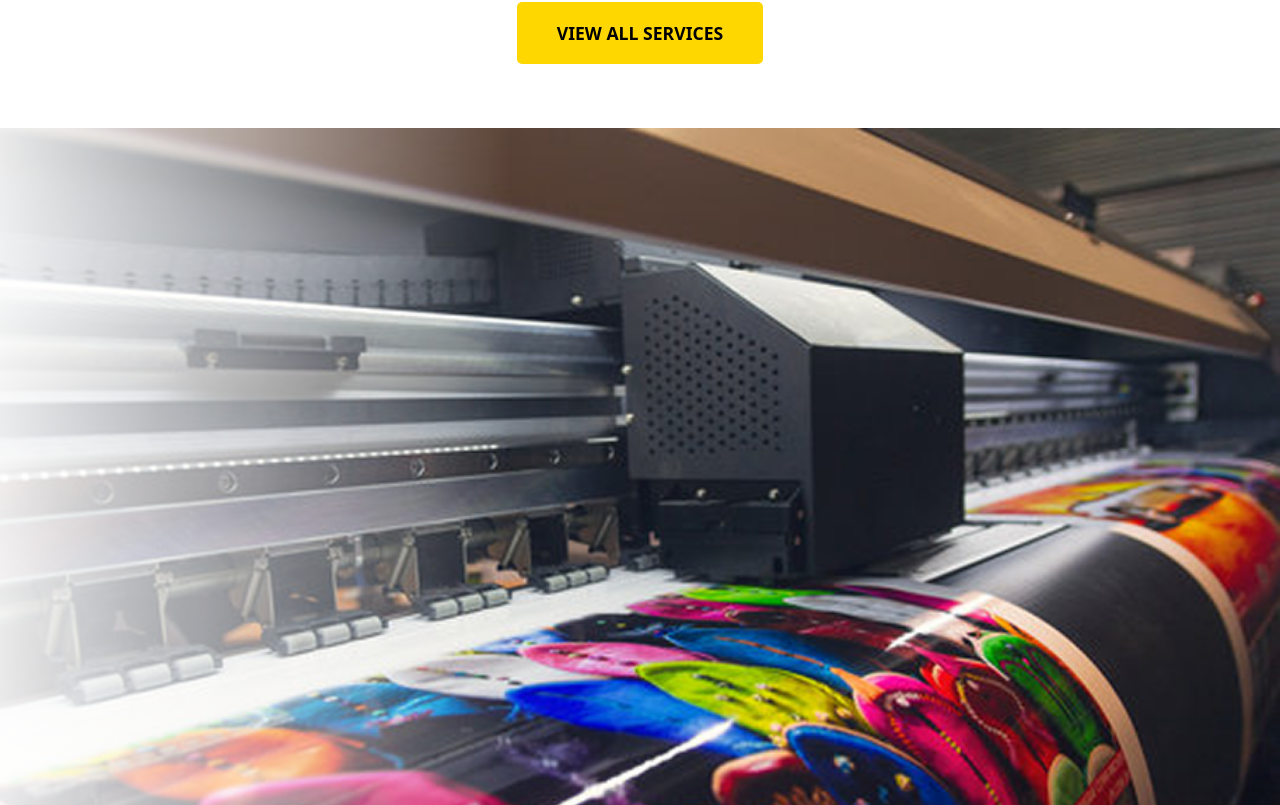
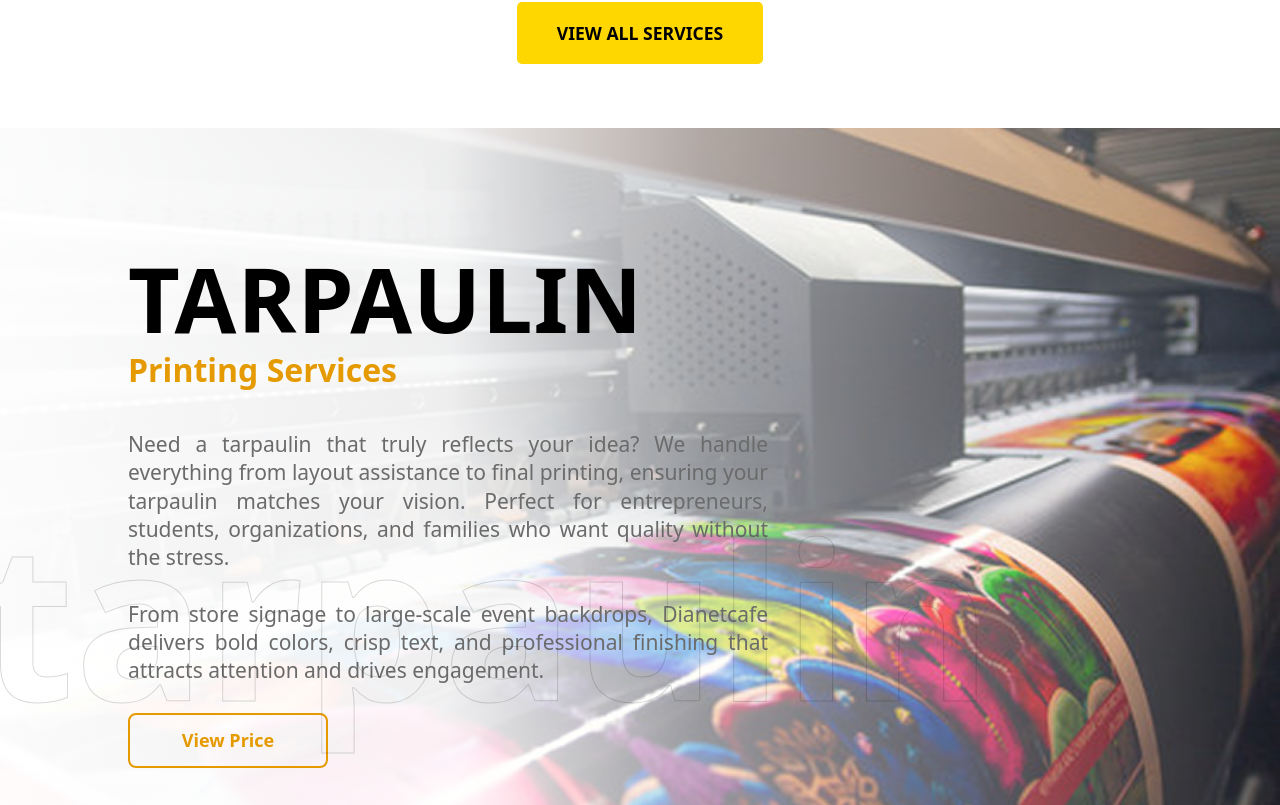
Before and after one commit to KHPASCUA/Itec_dev, a React (Vite) app: page / in a window 1280 px wide. Shown: the part 2375-3180 px from the top of the page. Built offline with nearby package versions, Linux system fonts and the light colour scheme.

Commit message:
Replace printer-image-section with tarpaulin section using background image with white overlay and text content

```diff
--- a/src/index.css
+++ b/src/index.css
@@ -1172,45 +1172,126 @@ button {
   margin-top: 3rem;
 }
 
-/* Printer Image */
-.printer-image-section {
-  background-color: var(--white);
-  padding: 0;
-}
-
-.printer-image-container {
-  max-width: 1400px;
-  margin: 0 auto;
-}
-
-.printer-image-wrapper {
+/* Tarpaulin Section */
+.tarpaulin-section {
   position: relative;
-  width: 100%;
+  min-height: calc(100vh - 90px);
+  padding: 130px 10% 80px;
+  background-size: cover;
+  background-position: center right;
+  background-repeat: no-repeat;
   overflow: hidden;
 }
 
-.printer-large-image {
-  width: 100%;
-  height: auto;
-  display: block;
-  object-fit: cover;
-}
-
-.printer-image-overlay {
+/* White fade overlay */
+.tarpaulin-section::before {
+  content: "";
   position: absolute;
-  top: 0;
-  left: 0;
-  width: 40%;
-  height: 100%;
-  background: linear-gradient(to right, rgba(255, 255, 255, 0.9) 0%, rgba(255, 255, 255, 0.5) 50%, transparent 100%);
+  inset: 0;
+  background: linear-gradient(
+    90deg,
+    rgba(255, 255, 255, 0.98) 0%,
+    rgba(255, 255, 255, 0.92) 35%,
+    rgba(255, 255, 255, 0.55) 55%,
+    rgba(255, 255, 255, 0.05) 100%
+  );
+  z-index: 1;
+}
+
+.tarpaulin-content {
+  position: relative;
+  z-index: 2;
+  max-width: 640px;
+}
+
+.tarpaulin-content h1 {
+  font-size: clamp(56px, 7vw, 105px);
+  font-weight: 900;
+  color: #000;
+  margin: 0;
+  line-height: 0.9;
+  letter-spacing: 1px;
+}
+
+.tarpaulin-content h3 {
+  font-size: 32px;
+  color: #e49a00;
+  margin: 5px 0 35px;
+  font-weight: 800;
+}
+
+.tarpaulin-content p {
+  font-size: 21px;
+  line-height: 1.35;
+  color: #6b6b6b;
+  margin-bottom: 28px;
+  text-align: justify;
+}
+
+.tarpaulin-content button {
+  width: 200px;
+  height: 55px;
+  border: 2px solid #e49a00;
+  background: transparent;
+  color: #e49a00;
+  border-radius: 8px;
+  font-size: 18px;
+  font-weight: 800;
+  cursor: pointer;
+  transition: 0.3s ease;
+}
+
+.tarpaulin-content button:hover {
+  background: #e49a00;
+  color: #fff;
+}
+
+.tarpaulin-bg-text {
+  position: absolute;
+  left: -20px;
+  bottom: 40px;
+  z-index: 2;
+  font-size: clamp(90px, 17vw, 250px);
+  font-weight: 900;
+  color: transparent;
+  -webkit-text-stroke: 1px rgba(0, 0, 0, 0.15);
+  text-transform: lowercase;
   pointer-events: none;
 }
 
+/* Mobile */
 @media (max-width: 768px) {
-  .printer-image-overlay {
-    width: 20%;
-  }
-}
+  .tarpaulin-section {
+    padding: 110px 25px 70px;
+    background-position: center right;
+  }
+
+  .tarpaulin-section::before {
+    background: rgba(255, 255, 255, 0.9);
+  }
+
+  .tarpaulin-content {
+    max-width: 100%;
+  }
+
+  .tarpaulin-content h1 {
+    font-size: 52px;
+  }
+
+  .tarpaulin-content h3 {
+    font-size: 24px;
+  }
+
+  .tarpaulin-content p {
+    font-size: 16px;
+  }
+
+  .tarpaulin-bg-text {
+    font-size: 90px;
+    bottom: 20px;
+  }
+}
+
 
 /* Features */
 .features {
--- a/src/pages/Home.jsx
+++ b/src/pages/Home.jsx
@@ -1,9 +1,9 @@
 import heroBg from '../assets/hero-bg.jpg'
-import printerLarge from '../assets/printer-large.png'
 import printingImg from '../assets/printing-services.png'
 import computerImg from '../assets/computer-rental.png'
 import giftsImg from '../assets/personalized-gifts.png'
 import onlineImg from '../assets/online-services.png'
+import printerLarge from '../assets/printer-large.png'
 import { Link } from 'react-router-dom'
 
 const Home = () => {
@@ -105,13 +105,31 @@ const Home = () => {
         </div>
       </section>
 
-      <section className="printer-image-section">
-        <div className="printer-image-container">
-          <div className="printer-image-wrapper">
-            <img src={printerLarge} alt="Large Printer" className="printer-large-image" />
-            <div className="printer-image-overlay"></div>
-          </div>
+      <section
+        className="tarpaulin-section"
+        style={{ backgroundImage: `url(${printerLarge})` }}
+      >
+        <div className="tarpaulin-content">
+          <h1>TARPAULIN</h1>
+          <h3>Printing Services</h3>
+
+          <p>
+            Need a tarpaulin that truly reflects your idea? We handle everything
+            from layout assistance to final printing, ensuring your tarpaulin
+            matches your vision. Perfect for entrepreneurs, students,
+            organizations, and families who want quality without the stress.
+          </p>
+
+          <p>
+            From store signage to large-scale event backdrops, Dianetcafe delivers
+            bold colors, crisp text, and professional finishing that attracts
+            attention and drives engagement.
+          </p>
+
+          <button>View Price</button>
         </div>
+
+        <h2 className="tarpaulin-bg-text">Tarpaulin</h2>
       </section>
 
       <section className="features">
```
